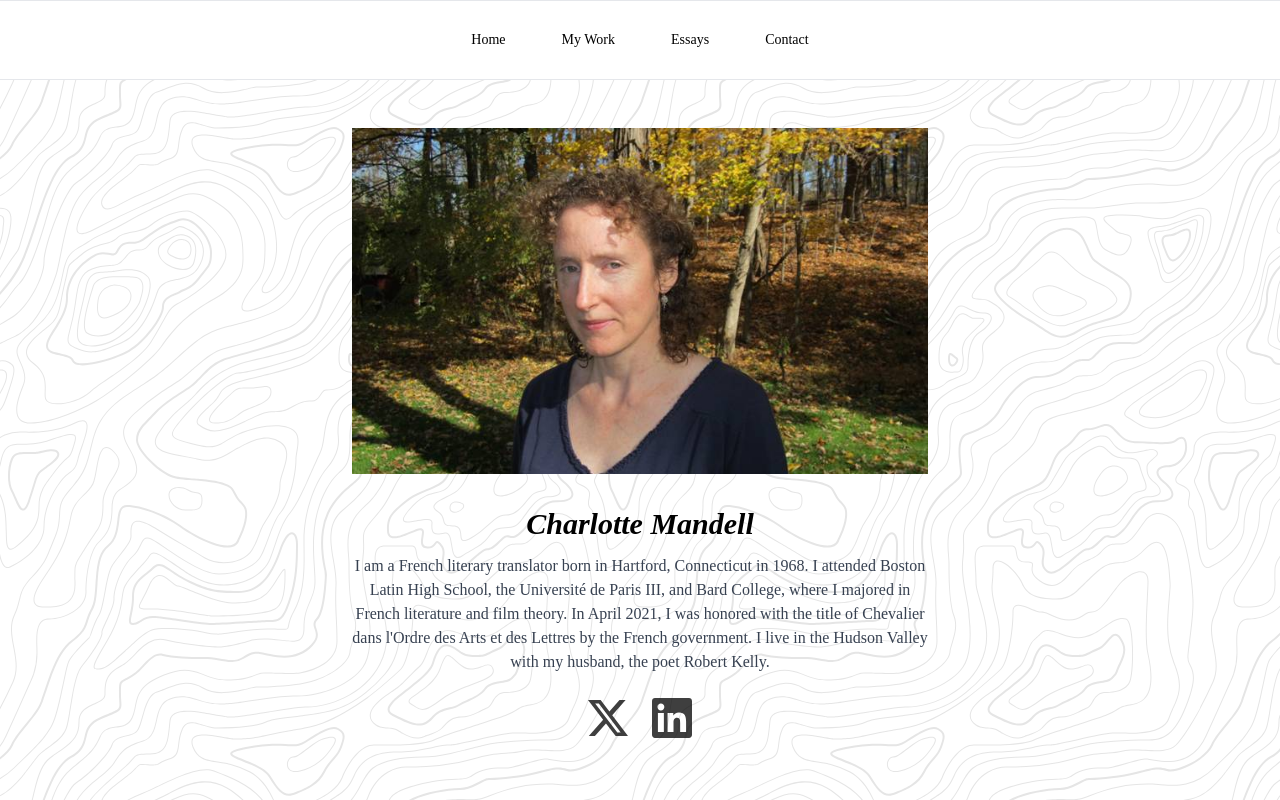
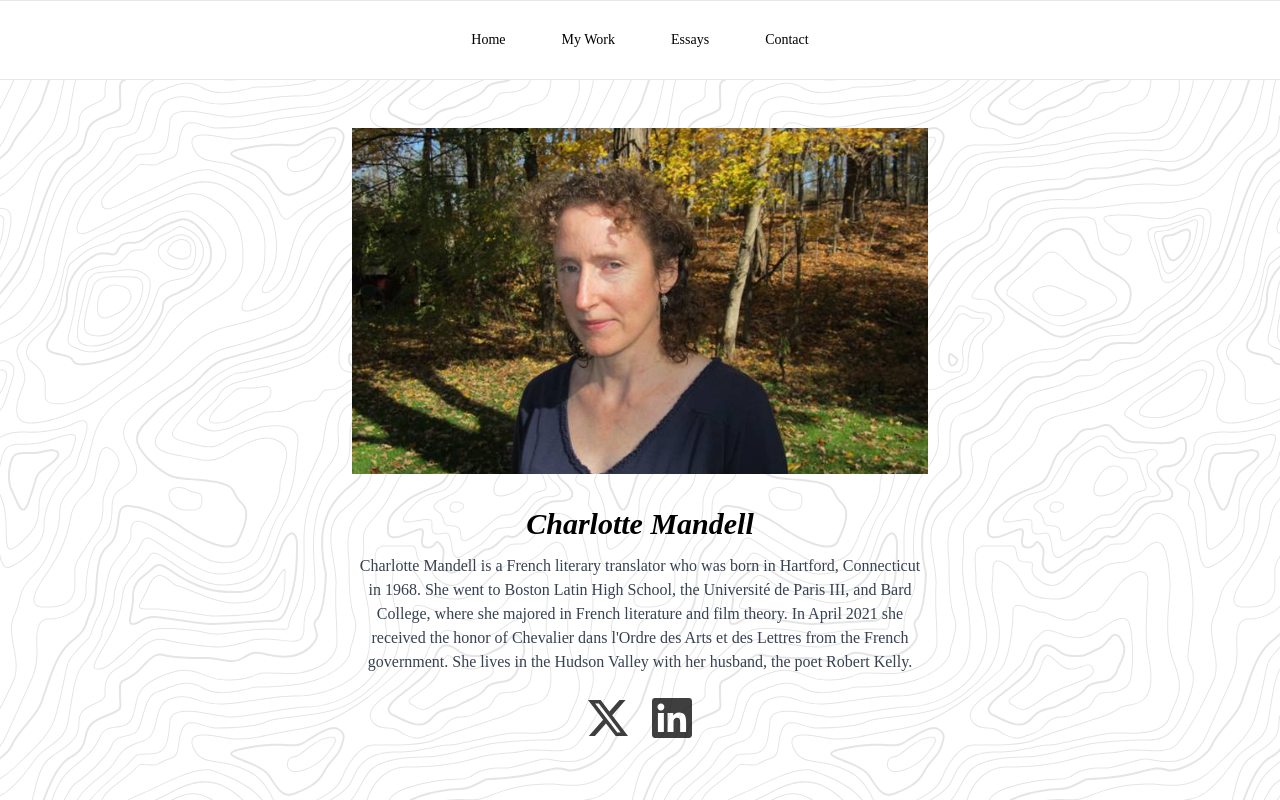
Before and after one commit to Tanishksoam/charlottemandell, a React (Vite) app: page / in a window 1280 px wide. Built offline with nearby package versions, Linux system fonts and the light colour scheme.

Commit message:
about updated

```diff
--- a/src/pages/Home.tsx
+++ b/src/pages/Home.tsx
@@ -12,12 +12,13 @@ const Home = () => {
           Charlotte Mandell
         </h2>
         <div className="text-md text-center text-gray-700 space-y-2">
-          I am a French literary translator born in Hartford, Connecticut in
-          1968. I attended Boston Latin High School, the Université de Paris
-          III, and Bard College, where I majored in French literature and film
-          theory. In April 2021, I was honored with the title of Chevalier dans
-          l'Ordre des Arts et des Lettres by the French government. I live in
-          the Hudson Valley with my husband, the poet Robert Kelly.
+          Charlotte Mandell is a French literary translator who was born in
+          Hartford, Connecticut in 1968. She went to Boston Latin High School,
+          the Université de Paris III, and Bard College, where she majored in
+          French literature and film theory. In April 2021 she received the
+          honor of Chevalier dans l'Ordre des Arts et des Lettres from the
+          French government. She lives in the Hudson Valley with her husband,
+          the poet Robert Kelly.
         </div>
       </div>
 
```
